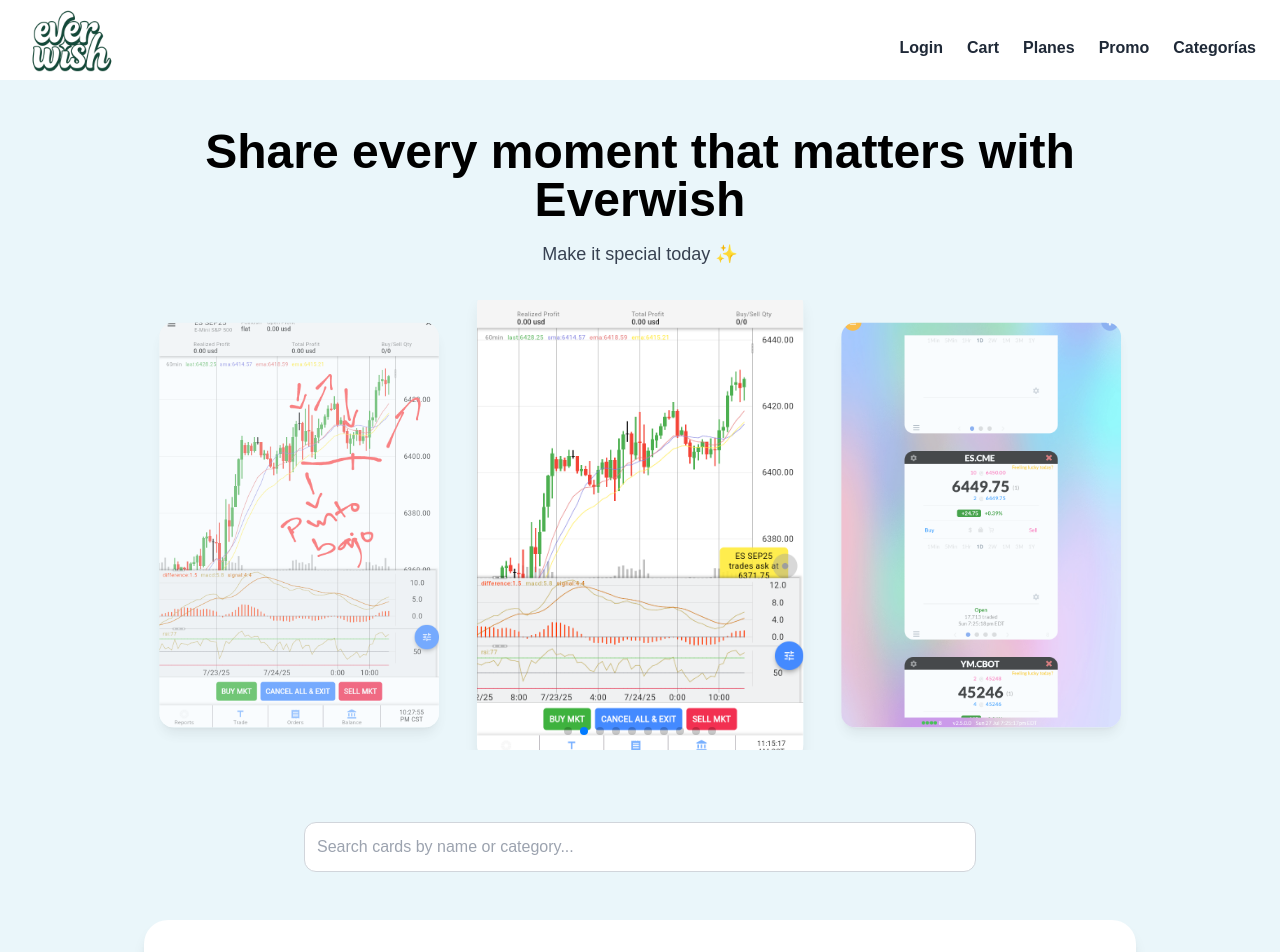
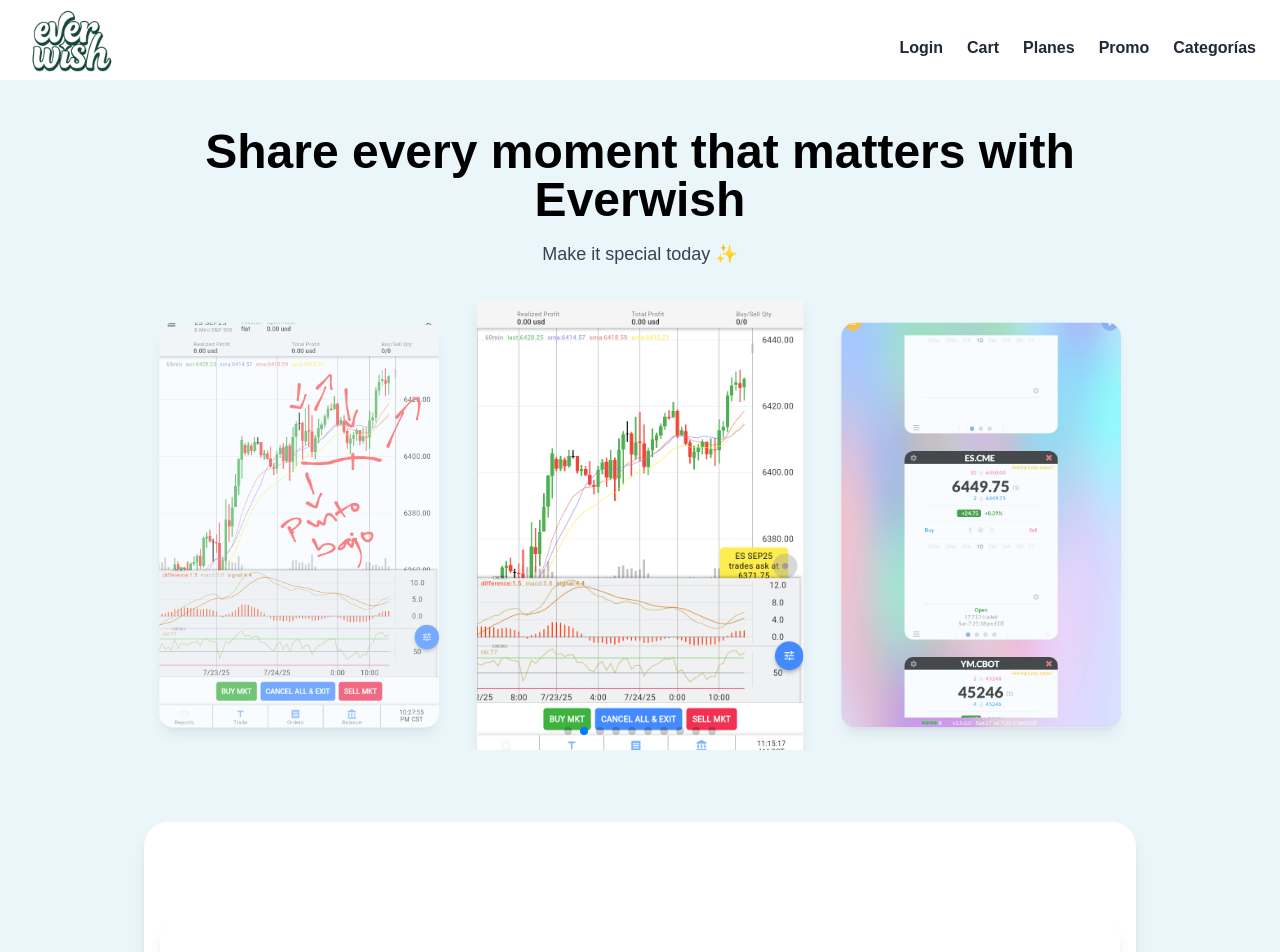
Before and after one commit to everwishhq-commits/EverWish, a Next.js app: page / in a window 1280 px wide. Shown: the top 952 px of the page. Built offline with nearby package versions, Linux system fonts and the light colour scheme; no server answers.

Commit message:
Update page.js

```diff
--- a/app/page.js
+++ b/app/page.js
@@ -3,7 +3,6 @@ import { useState } from "react";
 import Splash from "./components/splash";
 import Header from "./components/header";
 import Carousel from "./components/carousel";
-import SearchBar from "./components/searchbar";
 import Categories from "./components/categories";
 import Reviews from "./components/reviews";
 import Footer from "./components/footer";
@@ -17,34 +16,27 @@ export default function Page() {
 {!loading && (
 <>
 <Header />
+<main className="pt-24 md:pt-28 lg:pt-32 px-4 max-w-5xl mx-auto text-center">
 
-          <main className="pt-24 md:pt-28 lg:pt-32 px-4 max-w-5xl mx-auto text-center">
-            {/* Título principal */}
+{/* Título */}
         <h1 className="text-3xl md:text-5xl font-extrabold">
           Share every moment that matters with Everwish
         </h1>
 
         {/* Subtítulo */}
-            <p className="mt-4 text-lg text-gray-700">
-              Make it special today ✨
-            </p>
+        <p className="mt-4 text-lg text-gray-700">Make it special today ✨</p>
 
         {/* Carrusel */}
         <div className="mt-8">
           <Carousel />
         </div>
 
-            {/* 🔍 Barra de búsqueda */}
-            <section className="mt-12">
-              <SearchBar />
-            </section>
-
-            {/* 🎨 Categorías */}
+        {/* Categorías */}
         <section className="mt-12 bg-white rounded-t-3xl shadow-lg py-12 px-4">
           <Categories />
         </section>
 
-            {/* 💬 Reseñas */}
+        {/* Reviews */}
         <section className="mt-16">
           <Reviews />
         </section>
@@ -54,5 +46,6 @@ export default function Page() {
     </>
   )}
 </>
+
 );
 }
```
Lines whose indentation alone changed are shown as unchanged.
